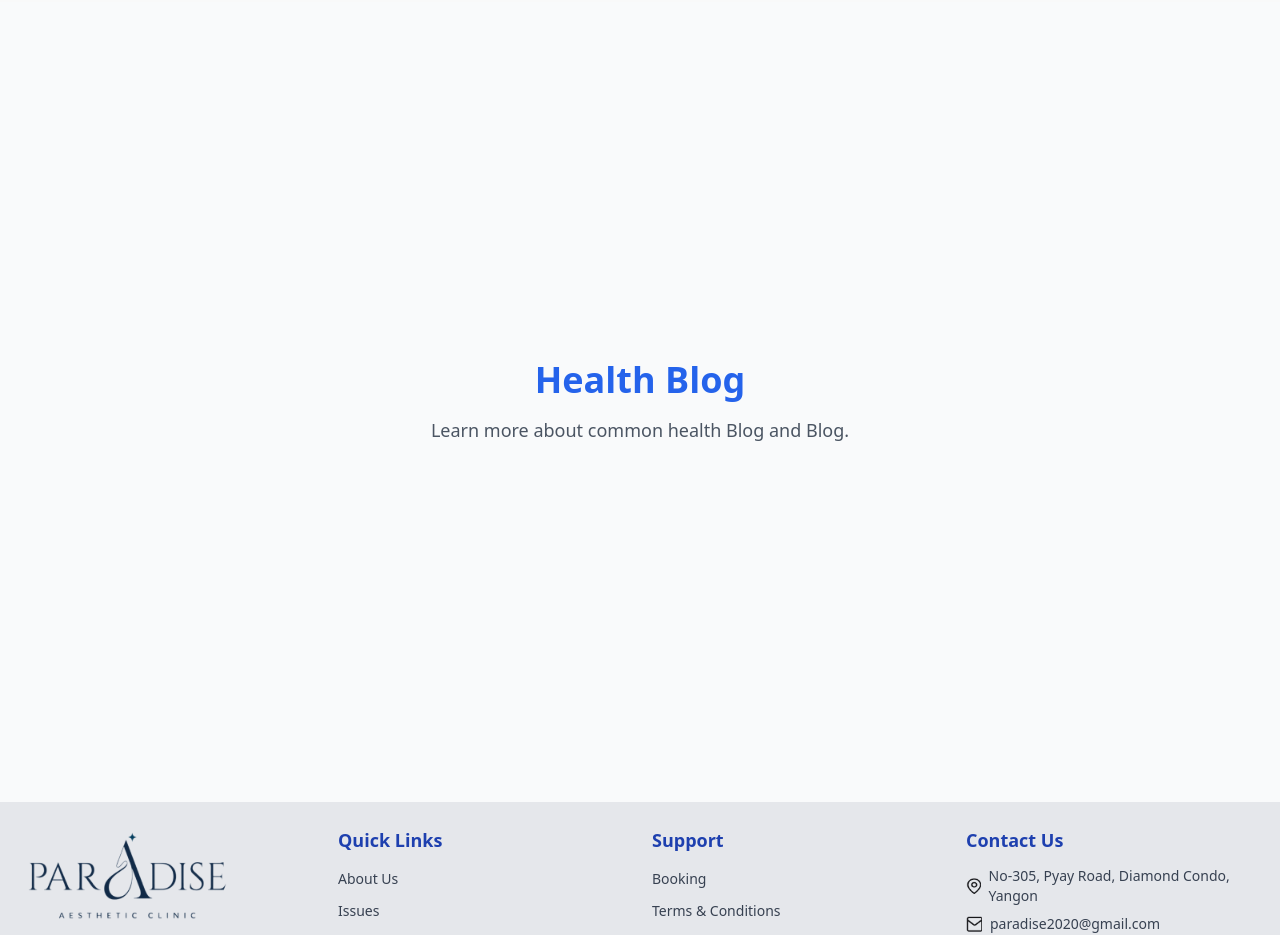
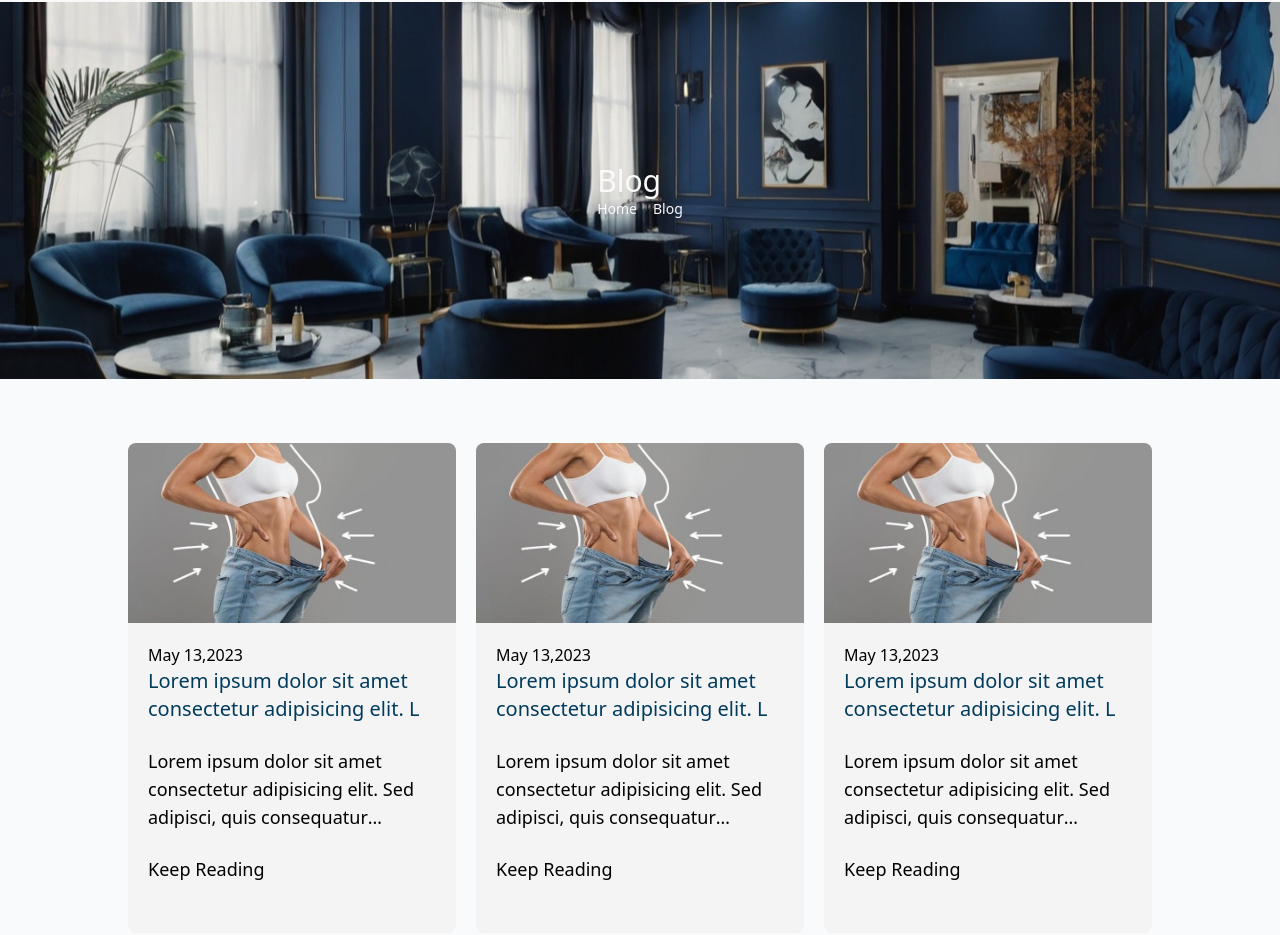
Before and after one commit to BoEain24/clinic_mc6, a React (Vite) app: page /blog in a window 1280 px wide. Shown: the part 78-1013 px from the top of the page. Built offline with nearby package versions, Linux system fonts and the light colour scheme.

Commit message:
feat: blog start

```diff
--- a/src/pages/Blog/Blog.jsx
+++ b/src/pages/Blog/Blog.jsx
@@ -1,12 +1,12 @@
 import React from "react";
+import Breadcrump from "./Breadcrump";
+import BlogCotntainer from "./BlogContainer";
 
 const Blog = () => {
   return (
-    <div className="min-h-screen bg-gray-50 flex flex-col justify-center items-center py-10">
-      <h1 className="text-4xl font-bold text-blue-600">Health Blog</h1>
-      <p className="mt-4 text-lg text-gray-600">
-        Learn more about common health Blog and Blog.
-      </p>
+    <div className="bg-gray-50">
+      <Breadcrump/>
+      <BlogCotntainer/>
     </div>
   );
 };
--- /dev/null
+++ b/src/pages/Blog/BlogCard.jsx
@@ -0,0 +1,21 @@
+import React from 'react'
+
+const BlogCard = () => {
+  return (
+    <div className='col-span-4 rounded-lg overflow-hidden'>
+        <img src="src/assets/images/face2.png" className='h-[180px] object-cover w-full ' alt=""/>
+        <div className='p-5 h-[310px] bg-zinc-100'>
+            <span className='mb-6'>May 13,2023</span>
+            <div className='flex flex-col gap-6'>
+                <h5 className='text-xl text-[#003B5C] font-medium'>Lorem ipsum dolor sit amet consectetur adipisicing elit. L</h5>
+                <p className='line-clamp-3 text-lg'>Lorem ipsum dolor sit amet consectetur adipisicing elit. Sed adipisci, quis consequatur cupiditate suscipit numquam consectetur blanditiis dolores vel et eveni</p>
+                <div>
+                    <span className='text-lg'> Keep Reading</span>
+                    </div>
+            </div>
+        </div>
+    </div>
+  )
+}
+
+export default BlogCard
--- /dev/null
+++ b/src/pages/Blog/BlogContainer.jsx
@@ -0,0 +1,23 @@
+import React from 'react'
+import BlogCard from './BlogCard'
+
+const BlogCotntainer = () => {
+  return (
+    <section className='px-32'>
+        <div className='py-16'>
+            <div className='grid grid-cols-12 gap-y-8 gap-x-5'>
+                <BlogCard/>
+                <BlogCard/>
+                <BlogCard/>
+                <BlogCard/>
+                <BlogCard/>
+                <BlogCard/>
+                <BlogCard/>
+                <BlogCard/>
+            </div>
+        </div>
+    </section>
+  )
+}
+
+export default BlogCotntainer
--- /dev/null
+++ b/src/pages/Blog/Breadcrump.jsx
@@ -0,0 +1,21 @@
+import React from 'react'
+import { Link } from 'react-router-dom'
+
+const Breadcrump = () => {
+  return (
+    <section className={`bg-[url('../assets/images/background1.png')] w-full h-[377px] bg-center`} >
+        <div className='w-full h-full flex items-center justify-center text-zinc-50'>
+            <div className='text-3xl'>
+                <h3>Blog</h3>
+                <div className='text-sm flex items-center gap-x-1'>
+                    <Link to="/" className="mr-2 hover:text-blue-500 duration-200 transition-colors">Home</Link>
+                    <span></span>
+                    <Link to="/blog" className="hover:text-blue-500 duration-200 transition-colors" >Blog</Link>
+                </div>
+            </div>
+        </div>
+    </section>
+  )
+}
+
+export default Breadcrump
```
